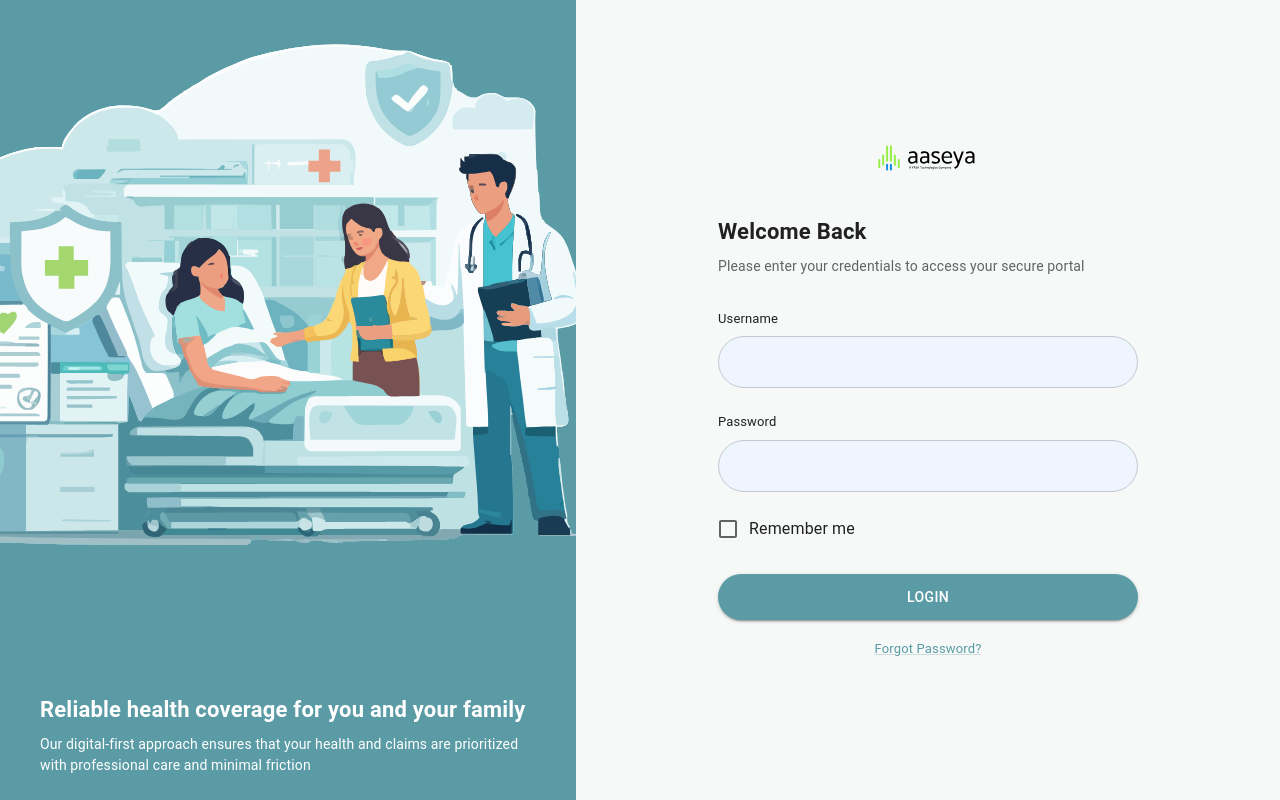
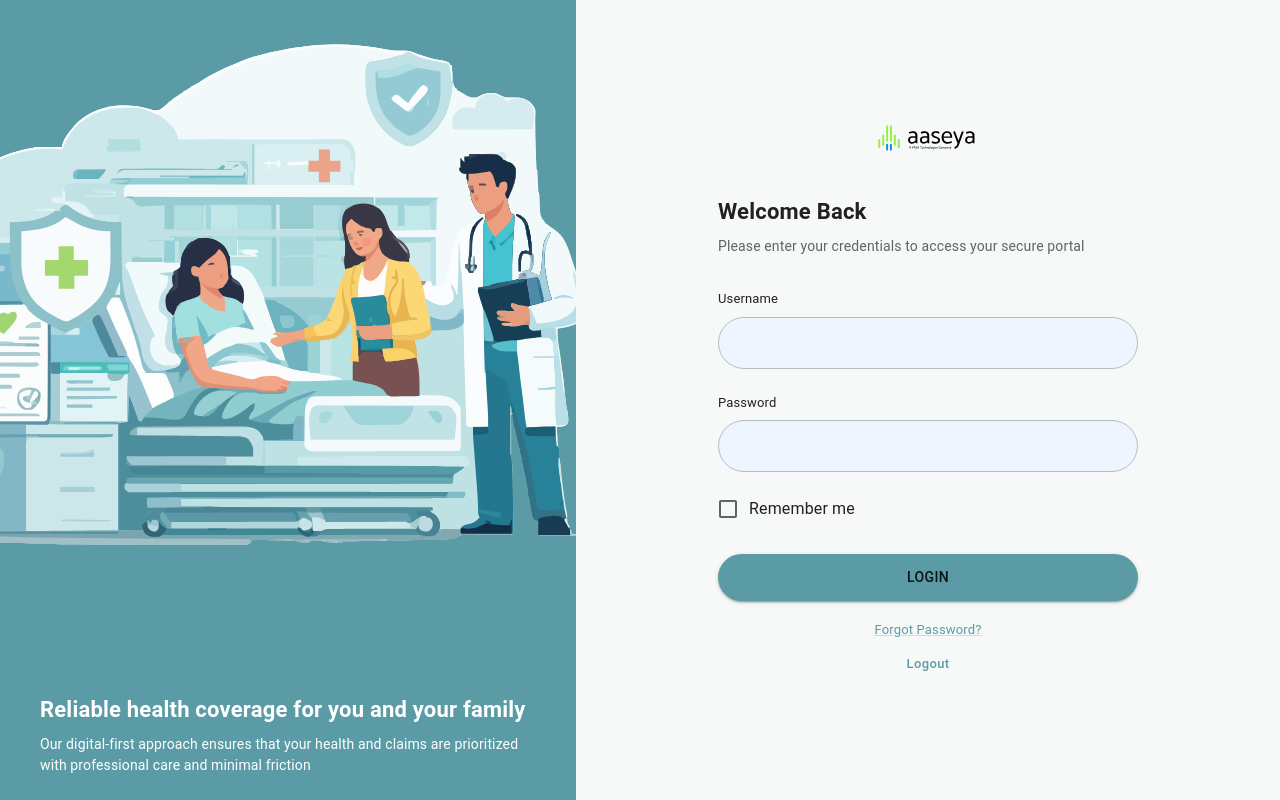
Before and after one commit to saichithra123/AIS-HealthCare, a React (Vite) app: page /ais/login in a window 1280 px wide. Built offline with nearby package versions, Linux system fonts and the light colour scheme; some icons are missing.

Commit message:
Login button changes

```diff
--- a/src/components/Login.jsx
+++ b/src/components/Login.jsx
@@ -27,9 +27,9 @@ const Login = () => {
 
   const navigate = useNavigate();
 
-  // 🔐 KEYCLOAK PASSWORD LOGIN
   const CLIENT_ID = import.meta.env.VITE_KEYCLOAK_CLIENT_ID;
 
+  // ---------------- LOGIN ----------------
   const handleLogin = async () => {
     if (!email || !password) {
       alert("Please enter username and password");
@@ -74,6 +74,14 @@ const handleLogin = async () => {
     }
   };
 
+  // ---------------- LOGOUT ----------------
+  const handleLogout = () => {
+    localStorage.removeItem("access_token");
+    localStorage.removeItem("refresh_token");
+    localStorage.removeItem("username");
+
+    navigate("/ais/login");
+  };
 
   return (
     <Box
@@ -104,7 +112,6 @@ const handleLogin = async () => {
           }}
         />
 
-        {/* TEXT BELOW IMAGE */}
         <Box sx={{ px: { xs: 2, md: 5 }, py: 3, color: "#fff" }}>
           <Typography fontSize={{ xs: 16, md: 22 }} fontWeight={600} mb={1}>
             Reliable health coverage for you and your family
@@ -127,7 +134,6 @@ const handleLogin = async () => {
         }}
       >
         <Box sx={{ width: "100%", maxWidth: 420 }}>
-          {/* LOGO */}
           <Box textAlign="center" mb={4}>
             <Box component="img" src={aaseyaLogo} alt="aaseya" sx={{ height: 36 }} />
           </Box>
@@ -140,7 +146,6 @@ const handleLogin = async () => {
             Please enter your credentials to access your secure portal
           </Typography>
 
-          {/* USERNAME */}
           <Typography fontSize={13} mb={1}>Username</Typography>
           <TextField
             fullWidth
@@ -150,27 +155,12 @@ const handleLogin = async () => {
               mb: 3,
               "& .MuiOutlinedInput-root": {
                 height: 52,
-      borderRadius: "999px",          // 👈 pill shape
-      backgroundColor: "#EEF5FF",     // 👈 XD light fill
-      "& fieldset": {
-        borderColor: "#C5C9CE",
-      },
-      "&:hover fieldset": {
-        borderColor: "#B5CBE3",
-      },
-      "&.Mui-focused fieldset": {
-        borderColor: "#5A9BA5",
-      },
-    },
-    "& .MuiOutlinedInput-input": {
-      padding: "14px 20px",
-      fontSize: 14,
+                borderRadius: "999px",
+                backgroundColor: "#EEF5FF",
               },
             }}
           />
 
-
-          {/* PASSWORD */}
           <Typography fontSize={13} mb={1}>Password</Typography>
           <TextField
             fullWidth
@@ -181,21 +171,8 @@ const handleLogin = async () => {
               mb: 2,
               "& .MuiOutlinedInput-root": {
                 height: 52,
-      borderRadius: "999px",          // 👈 pill shape
+                borderRadius: "999px",
                 backgroundColor: "#EEF5FF",
-      "& fieldset": {
-        borderColor: "#C5C9CE",
-      },
-      "&:hover fieldset": {
-        borderColor: "#B5CBE3",
-      },
-      "&.Mui-focused fieldset": {
-        borderColor: "#5A9BA5",
-      },
-    },
-    "& .MuiOutlinedInput-input": {
-      padding: "14px 20px",
-      fontSize: 14,
               },
             }}
             InputProps={{
@@ -208,7 +185,6 @@ const handleLogin = async () => {
               ),
             }}
           />
-
 
           <FormControlLabel
             control={
@@ -228,7 +204,6 @@ const handleLogin = async () => {
             onClick={handleLogin}
             sx={{
               bgcolor: "#5A9BA5",
-              color: "#fff",
               borderRadius: 12,
               py: 1.4,
               mb: 2,
@@ -238,10 +213,22 @@ const handleLogin = async () => {
             {loading ? "Logging in..." : "LOGIN"}
           </Button>
 
+          {/* FORGOT PASSWORD */}
           <Box textAlign="center">
             <Link sx={{ fontSize: 13, color: "#5A9BA5" }}>
               Forgot Password?
             </Link>
+          </Box>
+
+          {/* LOGOUT BUTTON BELOW FORGOT PASSWORD */}
+          <Box textAlign="center" mt={1}>
+            <Button
+              size="small"
+              onClick={handleLogout}
+              sx={{ color: "#5A9BA5", textTransform: "none" }}
+            >
+              Logout
+            </Button>
           </Box>
         </Box>
       </Box>
```
Lines whose indentation alone changed are shown as unchanged.
